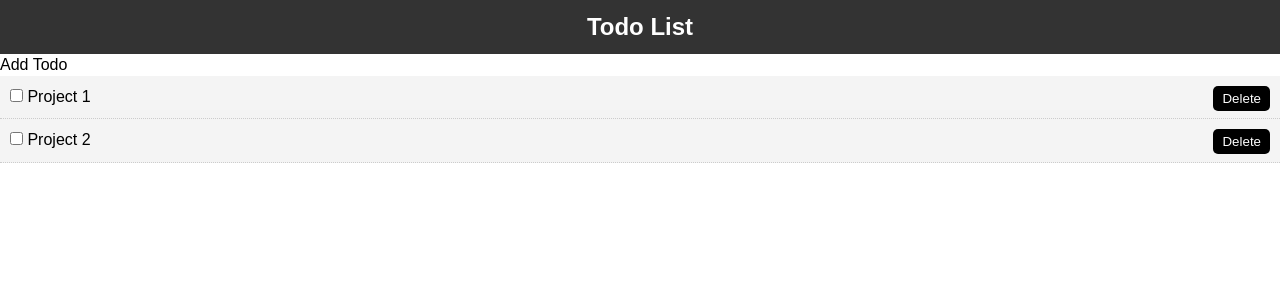
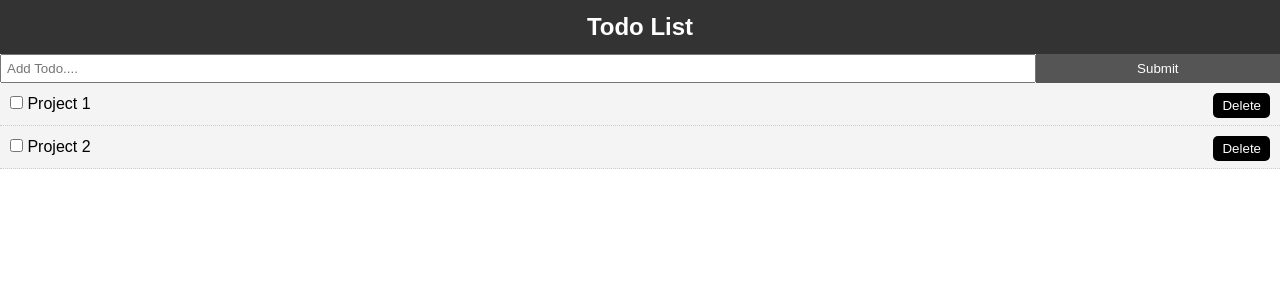
Before and after one commit to Arifkarimm/VueJS-TodoList, a Vue app: page / in a window 1280 px wide. Shown: the top 300 px of the page. Built offline with nearby package versions, Linux system fonts and the light colour scheme.

Commit message:
add todo functionlity work and tod in the list

```diff
--- a/src/App.vue
+++ b/src/App.vue
@@ -1,7 +1,7 @@
 <template>
   <div id="app">
     <Header />
-    <AddTodo />
+    <AddTodo v-on:add-todo="AddTodo" />
     <Todos v-bind:newTodo="todos" v-on:delete-todo="deleteTodo" />
   </div>
 </template>
@@ -38,6 +38,9 @@ export default {
   methods: {
     deleteTodo(id) {
       this.todos = this.todos.filter(item => item.id !== id);
+    },
+    AddTodo(newTodo) {
+      this.todos = [...this.todos, newTodo];
     }
   }
 };
--- a/src/components/AddTodo.vue
+++ b/src/components/AddTodo.vue
@@ -1,14 +1,57 @@
 <template>
   <div>
-    <div>Add Todo</div>
+    <form @submit="AddTodo">
+      <input type="text" title="name" v-model="title" placeholder="Add Todo...." />
+      <input type="submit" value="Submit" class="btn" />
+    </form>
   </div>
 </template>
 
 <script>
 export default {
-  name: "AddTodo"
+  name: "AddTodo",
+  data() {
+    return {
+      title: ""
+    };
+  },
+  methods: {
+    AddTodo(e) {
+      e.preventDefault();
+      const newTodo = {
+        id: Date.now(),
+        title: this.title,
+        completed: false
+      };
+
+      // send data to App.vue js
+      this.$emit("add-todo", newTodo);
+      this.title = "";
+    }
+  }
 };
 </script>
 
 <style scoped>
+form {
+  display: flex;
+}
+
+input[type="text"] {
+  flex: 10;
+  padding: 5px;
+}
+
+input[type="submit"] {
+  flex: 2;
+}
+
+.btn {
+  display: inline-block;
+  border: none;
+  background: #555;
+  color: #fff;
+  padding: 7px 20px;
+  cursor: pointer;
+}
 </style>
```
